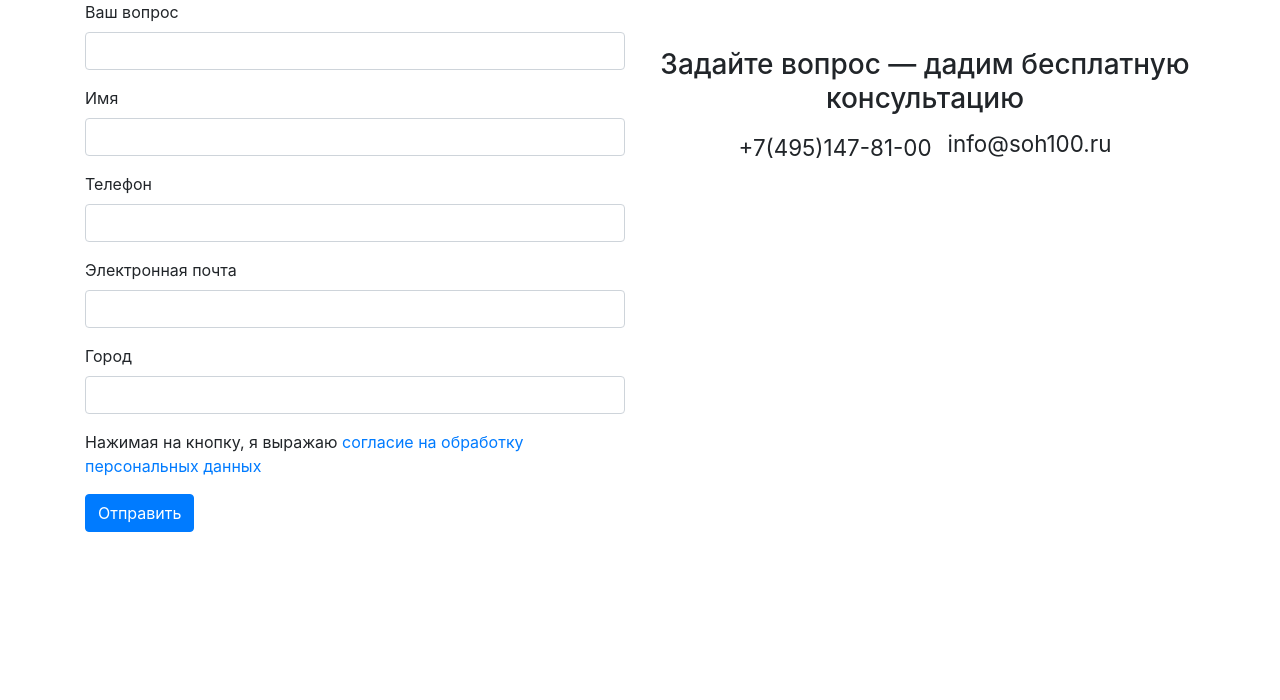
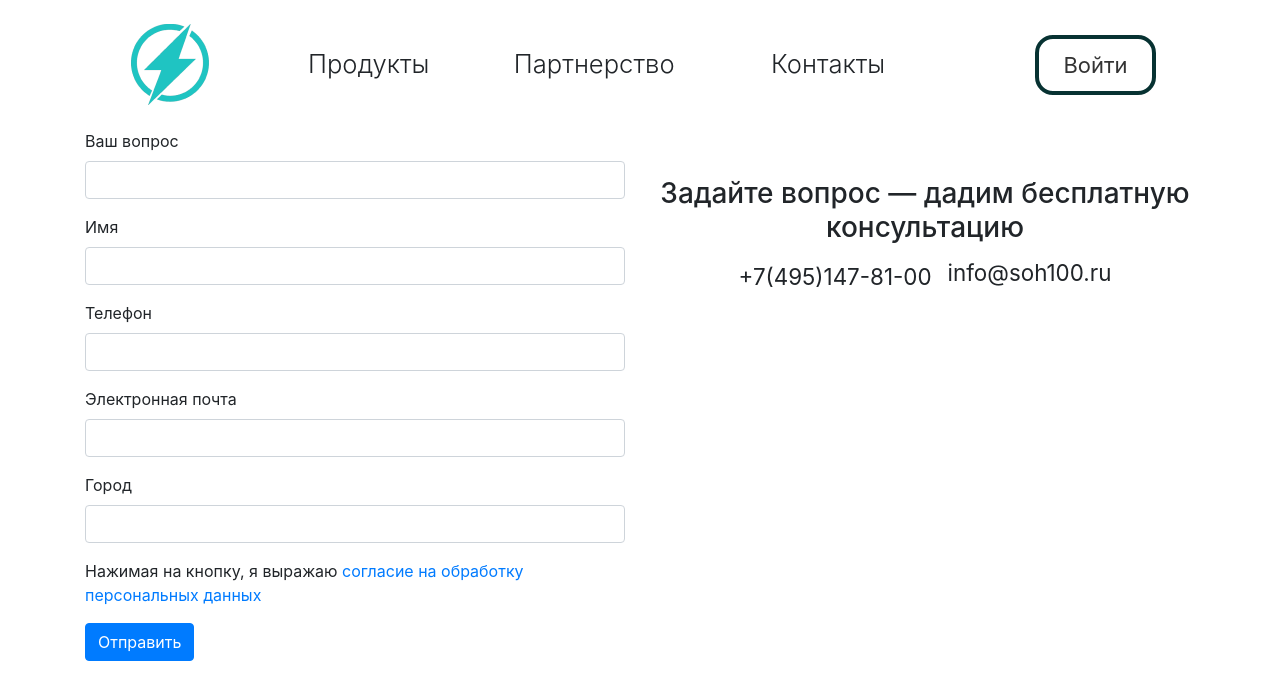
Before and after one commit to ivanLFN/charger_app_v6, a Django app: page /form/ in a window 1280 px wide. Shown: the top 700 px of the page. Run offline with Django 4.2, Linux system fonts and the light colour scheme; some libraries are stand-ins or nearby versions.

Commit message:
Added head element to all pages

```diff
--- a/soh_web/frontend/templates/base.html
+++ b/soh_web/frontend/templates/base.html
@@ -23,6 +23,10 @@
   </head>
   <body>
 
+    <div>
+      {% include 'general_elements/head_part_black.html' %}
+    </div>
+
     {% block content %}
     {% endblock %}
 
--- /dev/null
+++ b/soh_web/frontend/templates/general_elements/head_part_black.html
@@ -0,0 +1,27 @@
+
+{% load static %}
+<div class="container">
+    <div class="col-12">
+        <div class="row mob-mode pt-4 pb-4">
+
+            <div class="col-1 mr-2 d-flex align-items-center justify-content-center">
+                <a href="{% url 'main_page' %}" class="col-3 head-link">
+                    <img src='{% static "img/logo.png" %}' class="align-items-center justify-content-center" alt="Logo Image"/>
+                </a>
+            </div>
+
+            <div class="row btn-items col-7 offset-1 d-flex align-items-center justify-content-center">
+                <a href="{% url 'store' %}" class="col-4 head-link" style="color:#212529;">Продукты</a>
+                <a href="{% url 'partnership_page' %}" class="head-link col-4 col-md-4 col-lg-5" style="color:#212529;">Партнерство</a>
+                <a href="{% url 'contacts' %}" class="head-link col-4 col-md-4 col-lg-3" style="color:#212529;">Контакты</a>
+            </div>
+
+            <div class="col-2 offset-1 d-flex justify-content-center align-items-center">
+                <a href="http://my.soh100.ru/login" class="log-in-btn" target="_blank">
+                    Войти
+                </a>
+            </div>
+        </div>
+
+    </div>
+</div>
--- a/soh_web/frontend/templates/main_page/head_part.html
+++ b/soh_web/frontend/templates/main_page/head_part.html
@@ -1,4 +1,6 @@
+
 {% load static %}
+
 <div class="container">
     <div class="col-12">
         <div class="row mob-mode pt-4 pb-4">
--- a/soh_web/static/css/main_page.css
+++ b/soh_web/static/css/main_page.css
@@ -51,6 +51,7 @@
     font-size: 2vw;
     transition: color 0.5s ease-out;
 }
+
 
 .head-link:hover {
     color: #1FC4C2;
```
Also changed, not shown: soh_web/frontend/templates/general_elements/contacts.html (+0 -15 lines), soh_web/static/css/head_element.css (added).
